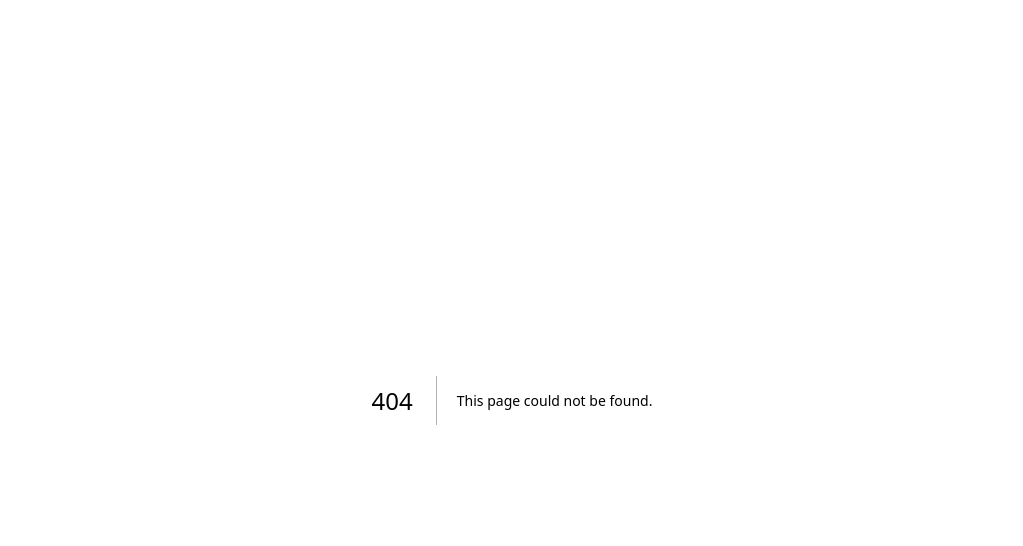
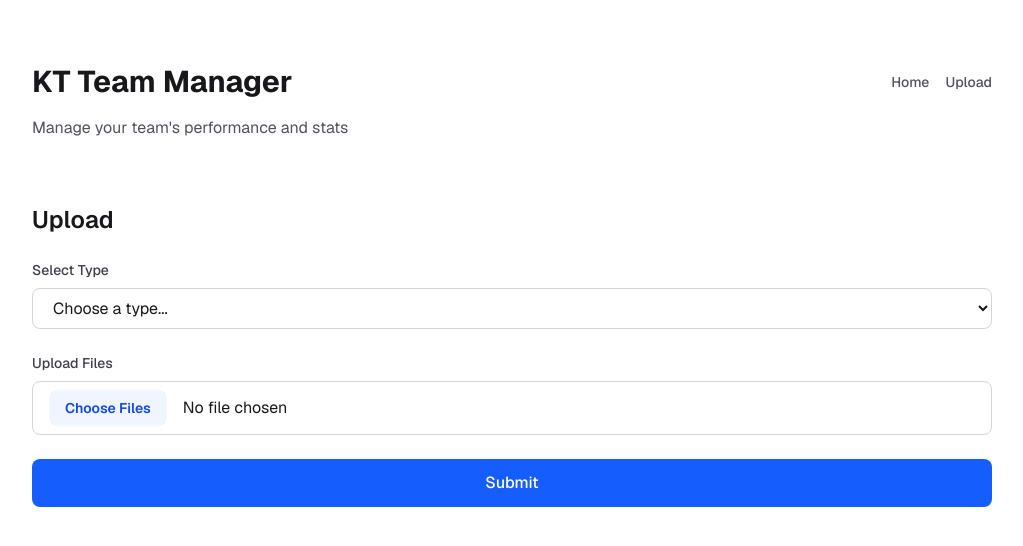
Before and after one commit to iheidari/dw-team-manager, a Next.js app: page /upload in a window 1280 px wide. Before the commit this address had no page. Shown: the top 546 px of the page, without its empty margins (128-1151 px from the left). Built offline with nearby package versions, Linux system fonts and the light colour scheme.

Commit message:
Upload section

```diff
--- a/app/components/Header.tsx
+++ b/app/components/Header.tsx
@@ -1,9 +1,14 @@
+import Menu from "./Menu";
+
 const Header = () => {
   return (
     <div className="w-full mb-8">
-      <h1 className="text-3xl font-bold mb-4 text-zinc-900 dark:text-white">
-        KT Team Manager
-      </h1>
+      <div className="flex items-center justify-between mb-4">
+        <h1 className="text-3xl font-bold text-zinc-900 dark:text-white">
+          KT Team Manager
+        </h1>
+        <Menu />
+      </div>
       <p className="text-zinc-600 dark:text-zinc-400">
         Manage your team&apos;s performance and stats
       </p>
--- /dev/null
+++ b/app/components/Menu.tsx
@@ -0,0 +1,22 @@
+import Link from "next/link";
+
+const Menu = () => {
+  return (
+    <nav className="flex gap-4">
+      <Link
+        href="/"
+        className="text-sm font-medium text-zinc-600 hover:text-zinc-900 dark:text-zinc-400 dark:hover:text-white transition-colors"
+      >
+        Home
+      </Link>
+      <Link
+        href="/upload"
+        className="text-sm font-medium text-zinc-600 hover:text-zinc-900 dark:text-zinc-400 dark:hover:text-white transition-colors"
+      >
+        Upload
+      </Link>
+    </nav>
+  );
+};
+
+export default Menu;
--- /dev/null
+++ b/app/upload/components/FilesUploader.tsx
@@ -0,0 +1,33 @@
+interface Props {
+  value: File[];
+  onChange: (e: React.ChangeEvent<HTMLInputElement>) => void;
+}
+
+const FilesUploader = (props: Props) => {
+  return (
+    <div>
+      <label
+        htmlFor="files"
+        className="block text-sm font-medium text-zinc-700 dark:text-zinc-300 mb-2"
+      >
+        Upload Files
+      </label>
+      <input
+        type="file"
+        id="files"
+        multiple
+        accept="image/*"
+        onChange={props.onChange}
+        className="w-full px-4 py-2 border border-zinc-300 rounded-lg bg-white dark:bg-zinc-800 dark:border-zinc-700 text-zinc-900 dark:text-white focus:outline-none focus:ring-2 focus:ring-blue-500 file:mr-4 file:py-2 file:px-4 file:rounded-lg file:border-0 file:text-sm file:font-semibold file:bg-blue-50 file:text-blue-700 hover:file:bg-blue-100 dark:file:bg-blue-900 dark:file:text-blue-300"
+        required
+      />
+      {props.value.length > 0 && (
+        <p className="mt-2 text-sm text-zinc-600 dark:text-zinc-400">
+          {props.value.length} file(s) selected
+        </p>
+      )}
+    </div>
+  );
+};
+
+export default FilesUploader;
--- /dev/null
+++ b/app/upload/components/TypeSelector.tsx
@@ -0,0 +1,29 @@
+interface Props {
+  value: string;
+  onChange: (value: string) => void;
+}
+
+const TypeSelector = (props: Props) => {
+  return (
+    <div>
+      <label
+        htmlFor="type"
+        className="block text-sm font-medium text-zinc-700 dark:text-zinc-300 mb-2"
+      >
+        Select Type
+      </label>
+      <select
+        id="type"
+        value={props.value}
+        onChange={(e) => props.onChange(e.target.value)}
+        className="w-full px-4 py-2 border border-zinc-300 rounded-lg bg-white dark:bg-zinc-800 dark:border-zinc-700 text-zinc-900 dark:text-white focus:outline-none focus:ring-2 focus:ring-blue-500"
+        required
+      >
+        <option value="">Choose a type...</option>
+        <option value="kills">Kills</option>
+      </select>
+    </div>
+  );
+};
+
+export default TypeSelector;
--- /dev/null
+++ b/app/upload/page.tsx
@@ -0,0 +1,48 @@
+"use client";
+import { useState } from "react";
+import Header from "../components/Header";
+import TypeSelector from "./components/TypeSelector";
+import FilesUploader from "./components/FilesUploader";
+
+export default function Upload() {
+  const [selectedType, setSelectedType] = useState("");
+  const [selectedFiles, setSelectedFiles] = useState<File[]>([]);
+
+  const handleFileChange = (e: React.ChangeEvent<HTMLInputElement>) => {
+    if (e.target.files) {
+      const files = Array.from(e.target.files);
+      setSelectedFiles(files);
+    }
+  };
+
+  const handleSubmit = (e: React.FormEvent) => {
+    e.preventDefault();
+    console.log("Type:", selectedType);
+    console.log("Files:", selectedFiles);
+    // TODO: Implement actual upload logic
+  };
+
+  return (
+    <div className="flex min-h-screen items-center justify-center bg-zinc-50 font-sans dark:bg-black">
+      <main className="flex min-h-screen w-full max-w-5xl flex-col items-center py-16 px-8 bg-white dark:bg-black sm:items-start">
+        <Header />
+        <div className="w-full mt-8">
+          <h2 className="text-2xl font-semibold mb-6 text-zinc-900 dark:text-white">
+            Upload
+          </h2>
+
+          <form onSubmit={handleSubmit} className="space-y-6">
+            <TypeSelector value={selectedType} onChange={setSelectedType} />
+            <FilesUploader value={selectedFiles} onChange={handleFileChange} />
+            <button
+              type="submit"
+              className="w-full px-6 py-3 bg-blue-600 text-white rounded-lg font-medium hover:bg-blue-700 focus:outline-none focus:ring-2 focus:ring-blue-500 focus:ring-offset-2 transition-colors"
+            >
+              Submit
+            </button>
+          </form>
+        </div>
+      </main>
+    </div>
+  );
+}
```
